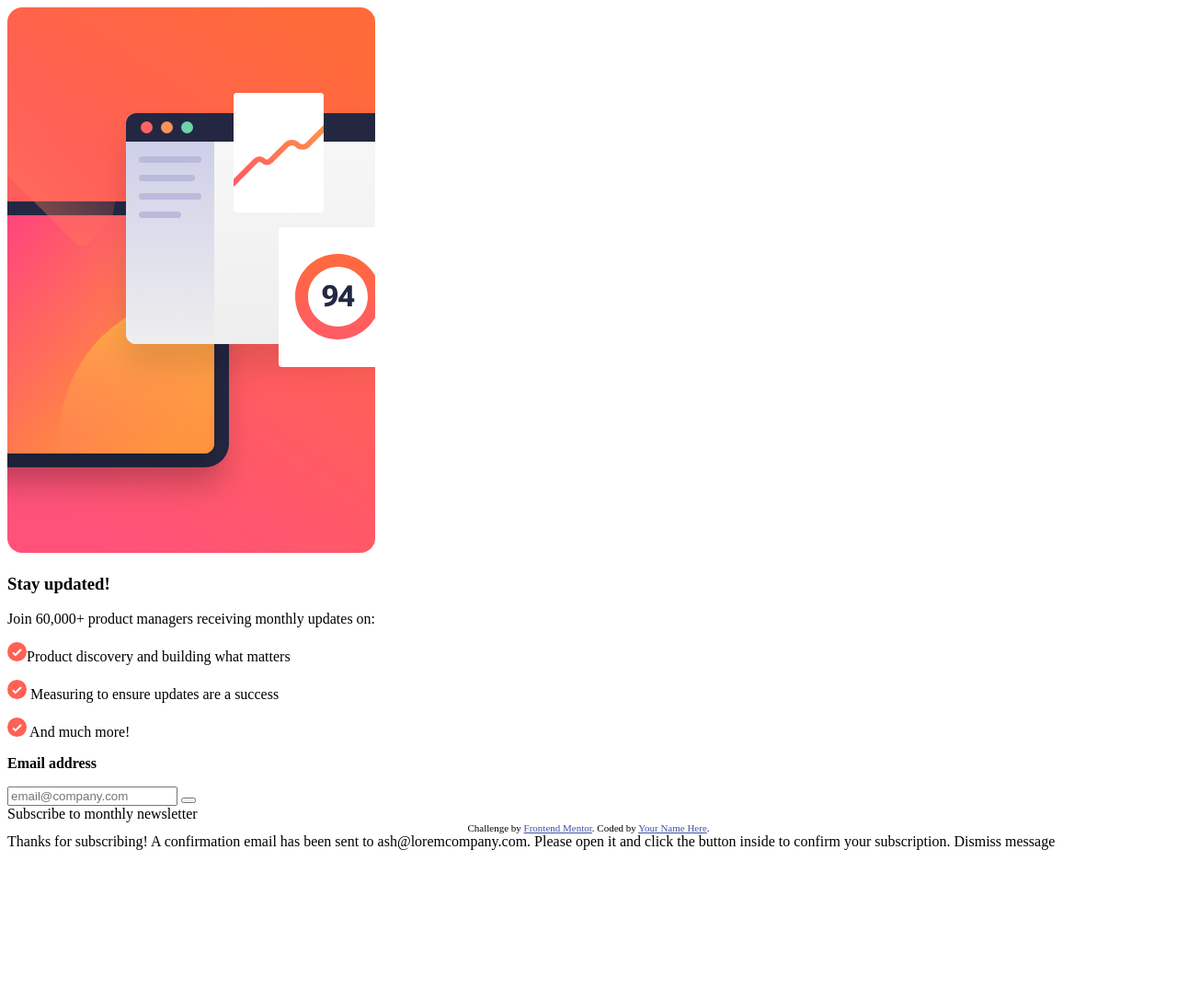
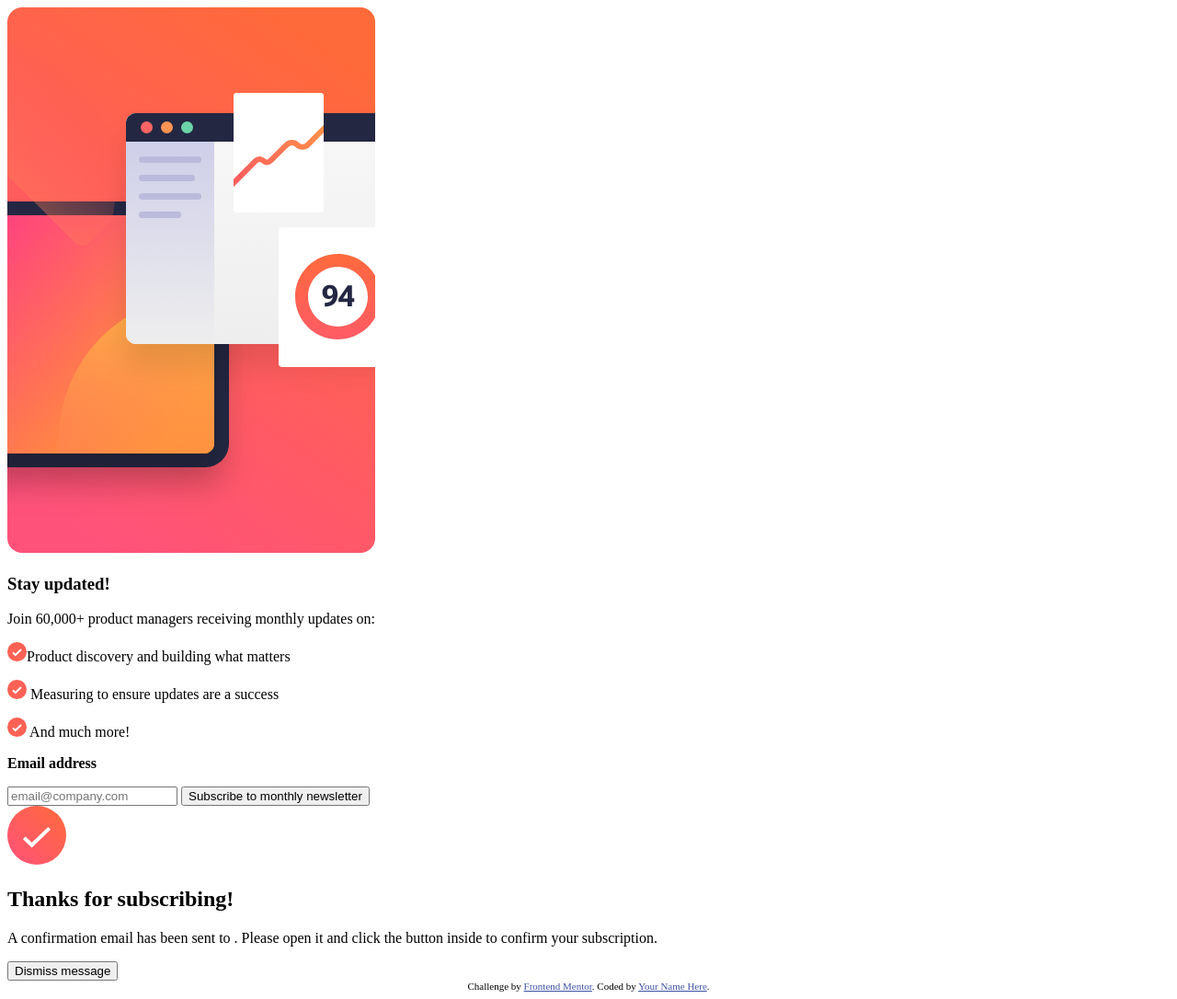
Before and after one commit to ImKetan1610/miniBuildout2, a plain HTML site: page newsletter-sign-up-with-success-message-main/index.html in a window 1280 px wide. Shown: the whole page at 92% size. Before the commit the page ends 932 px from the top, so only its background shows below. Drawn offline with Linux system fonts and the light colour scheme.

Commit message:
added html structure

```diff
--- a/newsletter-sign-up-with-success-message-main/index.html
+++ b/newsletter-sign-up-with-success-message-main/index.html
@@ -50,13 +50,22 @@
             id="email"
             placeholder="email@company.com"
           />
-          <button type="submit"></button>
+          <button type="submit">Subscribe to monthly newsletter</button>
         </section>
         <!-- Sign-up form end -->
 
         <!-- Success message start -->
         <section class="success" id="" success_message>
-          <div id="success-content">Subscribe to monthly newsletter</div>
+          <div id="success-content">
+            <img src="./assets/images/icon-success.svg" alt="" />
+            <h2>Thanks for subscribing!</h2>
+            <p>
+              A confirmation email has been sent to
+              <strong id="email_placeholder"></strong>. Please open it and click
+              the button inside to confirm your subscription.
+            </p>
+            <button>Dismiss message</button>
+          </div>
         </section>
         <!-- Success message end -->
       </div>
@@ -68,9 +77,5 @@
         >. Coded by <a href="#">Your Name Here</a>.
       </footer>
     </main>
-
-    Thanks for subscribing! A confirmation email has been sent to
-    ash@loremcompany.com. Please open it and click the button inside to confirm
-    your subscription. Dismiss message
   </body>
 </html>
```
